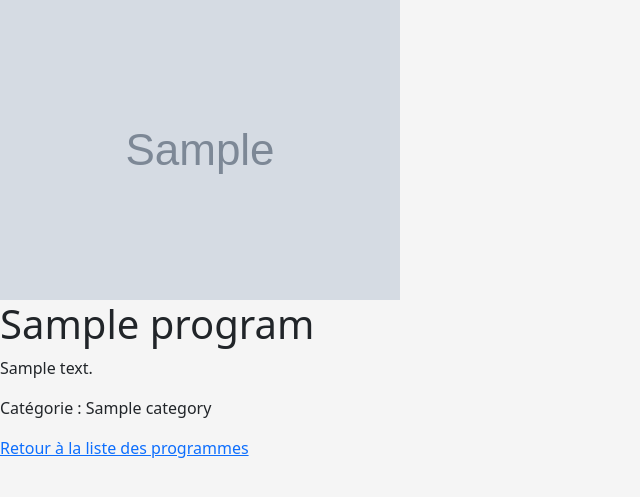
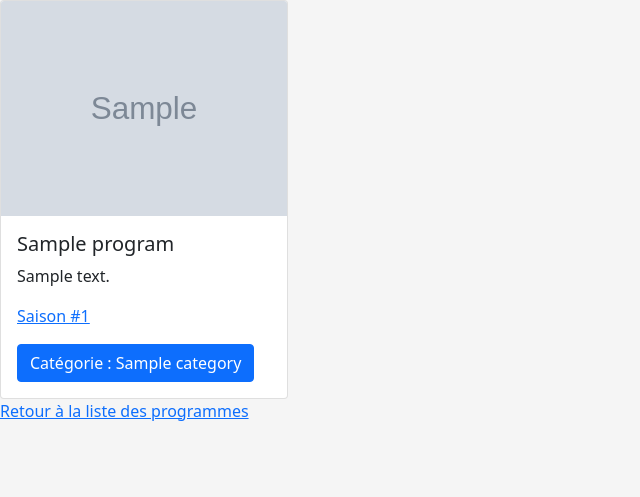
Before and after one commit to Nathalie-Sansone/wild-series, a Symfony app: template templates/program/show.html.twig in a window 1280 px wide. Shown: the part 56-553 px from the top of the page, without its empty margins (0-640 px from the left). Run offline with Twig, Linux system fonts and the light colour scheme; the template is opened without the code that fills it: most values are stand-ins (such as "Sample title", 1, 10 or a date in 2020); grey boxes marked "Sample" are stand-in pictures; style sheets or scripts are compiled from the project's sources; some libraries are stand-ins or nearby versions.

Commit message:
add new route and view

```diff
--- a/templates/program/show.html.twig
+++ b/templates/program/show.html.twig
@@ -3,15 +3,17 @@
     {{ parent() }} - Série #{{ program.id }}
 {% endblock %}
 {% block body %}
-<div class="media">
-    <img class="align-self-start mr-3" src="{{ program.poster }}" alt="{{ program.title }} poster">
-    <div class="media-body">
-        <h1 class="mt-0">{{ program.title }}</h1>
-        <p>{{ program.summary }}</p>
-        <p>Catégorie : {{ program.category.name }}</p>
+    <div class="card" style="width: 18rem;">
+        <img src="{{ program.poster }}" class="card-img-top" alt="{{ program.title }} poster">
+        <div class="card-body">
+            <h5 class="card-title">{{ program.title }}</h5>
+            <p class="card-text">{{ program.summary }}</p>
+            {% for season in seasons %}
+                <a href="{{ path('program_season_show', {'programId': program.id, 'seasonId': season.id}) }}"><p>Saison #{{ season.number }}</p></a>
+            {% endfor %}
+            <a href="{{ path('category_index') }}" class="btn btn-primary">Catégorie : {{ program.category.name }}</a>
+        </div>
     </div>
-</div>
-
     <a href="{{ path('program_index') }}">
         Retour à la liste des programmes
     </a>
```
Also changed, not shown: src/Controller/ProgramController.php (+28 -0 lines), templates/program/season_show.html.twig (added, +13 -0 lines).
